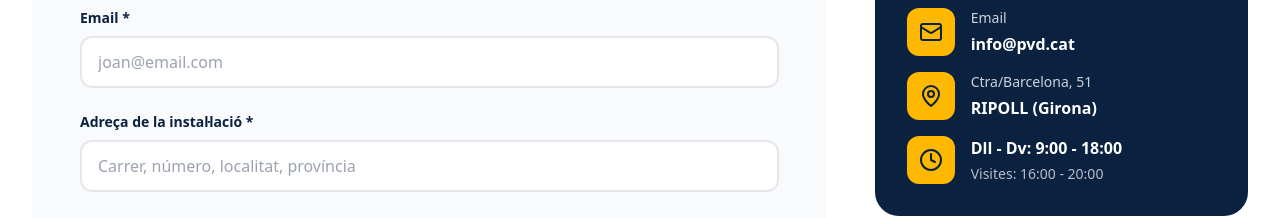
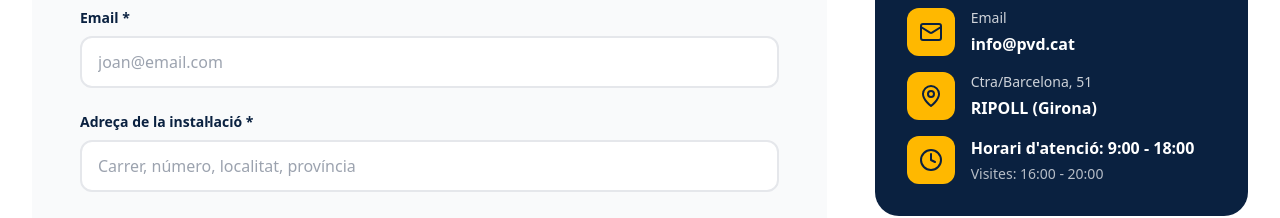
Before and after one commit to adriahz/pvd.cat, a React (Vite) app: page / in a window 1280 px wide. Shown: the part 4480-4698 px from the top of the page. Built offline with nearby package versions, Linux system fonts and the light colour scheme.

Commit message:
Updated Contact.tsx

```diff
--- a/src/components/Contact.tsx
+++ b/src/components/Contact.tsx
@@ -188,7 +188,7 @@ export default function Contact() {
                     <Clock size={24} className="text-[#0A2140]" />
                   </div>
                   <div>
-                    <div className="font-semibold">Dll - Dv: 9:00 - 18:00</div>
+                    <div className="font-semibold">Horari d'atenció: 9:00 - 18:00</div>
                     <div className="text-sm text-white/70 mt-1">Visites: 16:00 - 20:00</div>
                   </div>
                 </div>
```
